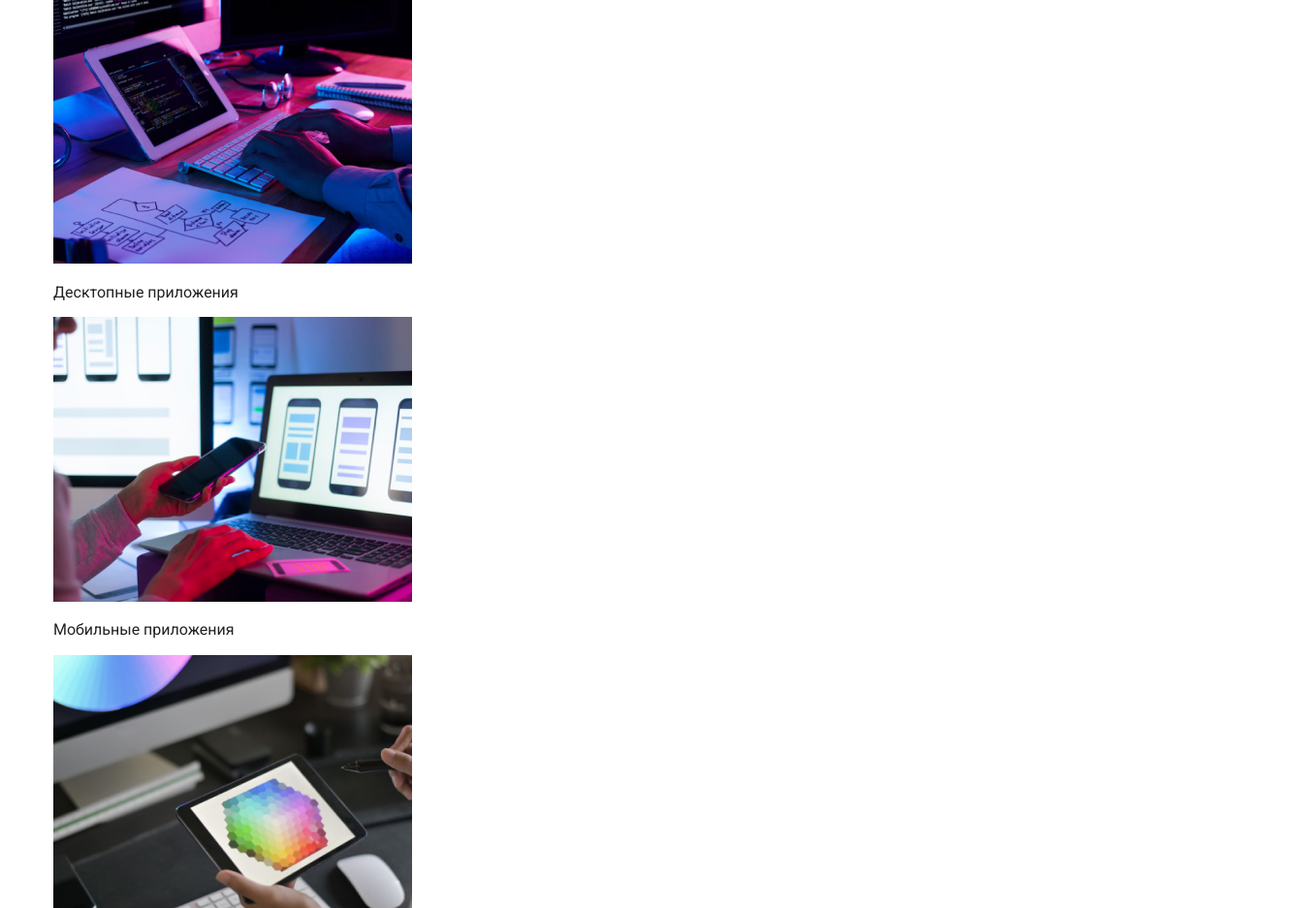
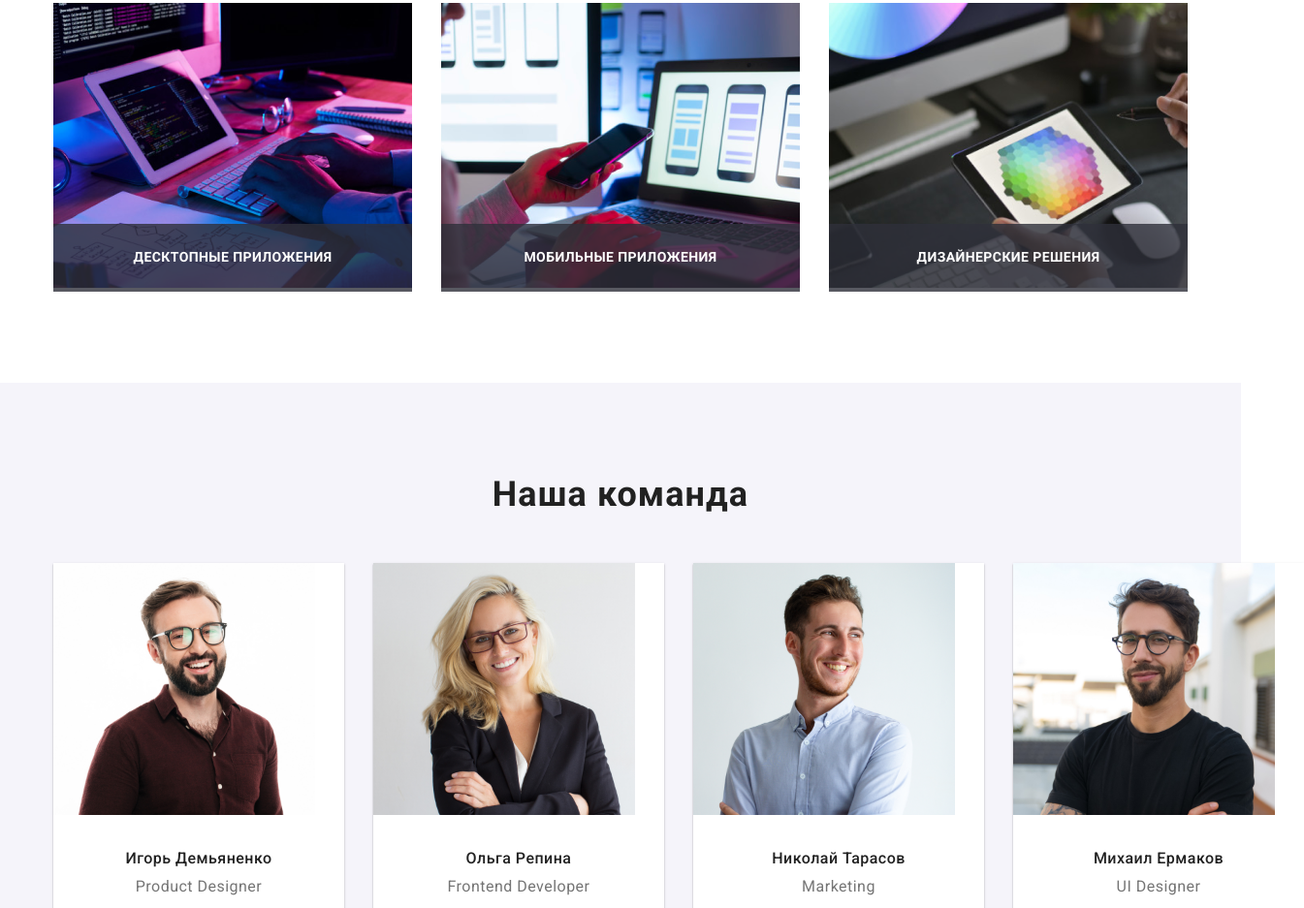
Before and after one commit to Maryna1212/goit-markup-hw-07, a plain HTML site: page index.html in a window 1280 px wide. Shown: the part 1219-2156 px from the top of the page at 97% size, 1345 px wide, since content can reach past the window. Drawn offline with nearby package versions, Linux system fonts and the light colour scheme; files whose address does not match are found by name.

Commit message:
add files work and team.scss and connect to main.scss

```diff
--- /dev/null
+++ b/sass/components/_team.scss
@@ -0,0 +1,51 @@
+.team {
+  background-color: $c-light-grey-color;
+}
+
+.title-section {
+  margin-bottom: 50px;
+  margin-top: 0;
+  padding-top: 94px;
+  font-weight: 700;
+  font-size: 36px;
+  line-height: 1.17;
+  text-align: center;
+  letter-spacing: 0.03em;
+}
+
+.team-list {
+  display: flex;
+  align-items: center;
+  padding-bottom: 94px;
+}
+
+.team-item {
+  padding-bottom: 30px;
+  height: 428px;
+  background-color: $primary-white-color;
+  box-shadow: 0px 1px 3px rgba(0, 0, 0, 0.12), 0px 1px 1px rgba(0, 0, 0, 0.14),
+    0px 2px 1px rgba(0, 0, 0, 0.2);
+
+    &:not(:last-child) {
+    margin-right: 30px;
+  }
+}
+
+.title-team {
+  margin-top: 30px;
+  margin-bottom: 10px;
+  font-weight: 500;
+  font-size: 16px;
+  line-height: 1.19;
+  letter-spacing: 0.03em;
+  text-align: center;
+}
+
+.team-profession {
+  margin-top: 0;
+  color: $title-text-color;
+  font-size: 16px;
+  line-height: 1.19;
+  letter-spacing: 0.03em;
+  text-align: center;
+}
--- /dev/null
+++ b/sass/components/_work.scss
@@ -0,0 +1,42 @@
+.title-section-work {
+  margin-bottom: 50px;
+  margin-top: 0;
+  font-weight: 700;
+  font-size: 36px;
+  line-height: 1.17;
+  text-align: center;
+  letter-spacing: 0.03em;
+}
+
+.list-work {
+  display: flex;
+  align-items: center;
+  padding-bottom: 94px;
+}
+
+.item-work {
+   position: relative;
+
+   &:not(:last-child) {
+   margin-right: 30px;
+  }
+}
+
+.text-work {
+  position: absolute;
+  bottom: 0;
+  margin: 0;
+  padding-top: 27px;
+  padding-bottom: 27px;
+  height: 70px;
+  width: 100%;
+  font-weight: 700;
+  font-size: 14px;
+  line-height: 1.14;
+  text-align: center;
+  letter-spacing: 0.03em;
+  text-transform: uppercase;
+
+  color: $text-white-color;
+  background-color: $section-work-color;
+}
--- a/sass/main.scss
+++ b/sass/main.scss
@@ -6,3 +6,5 @@
 @import './components/header';
 @import './components/hero';
 @import './components/features';
+@import './components/work';
+@import './components/team';
```
Also changed, not shown: css/main.css, dist/css/main.min.css, 2 other files.
